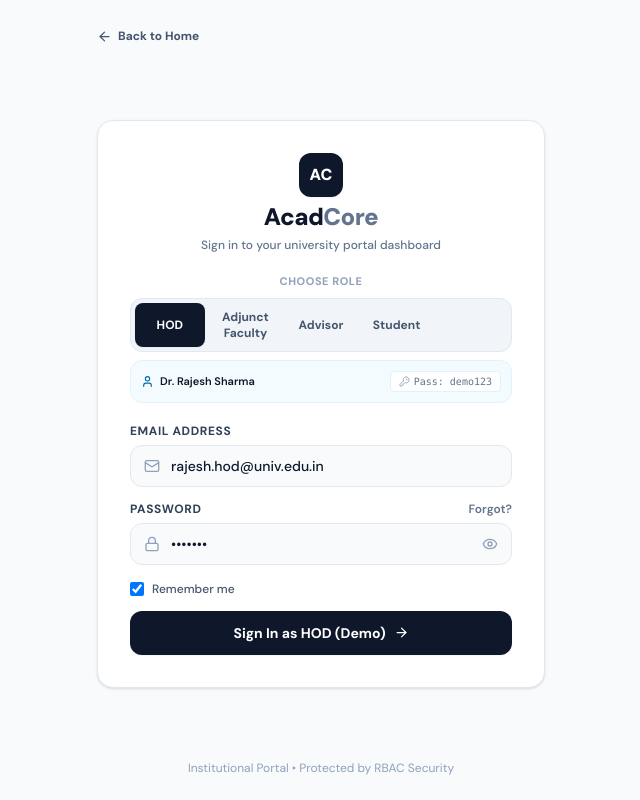
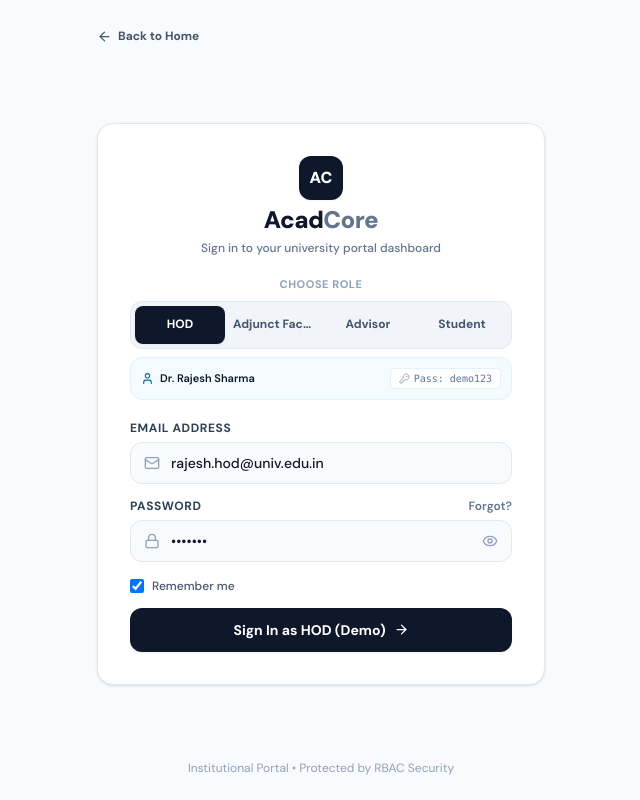
Before and after one commit to its5zoo/temp1, a React (Vite) app in the folder client/: page /login in a window 1280 px wide. Shown: the whole page, without its empty margins (319-959 px from the left). Built offline with nearby package versions, Linux system fonts and the light colour scheme; no server answers.

Commit message:
style: fix role selector grid to equal 4-column distribution filling entire container width

```diff
--- a/client/src/pages/Login.jsx
+++ b/client/src/pages/Login.jsx
@@ -150,7 +150,7 @@ export default function Login() {
             <span className="text-[11px] font-bold text-slate-400 uppercase tracking-wider block text-center">
               Choose Role
             </span>
-            <div className="grid grid-cols-5 gap-1.5 p-1 bg-slate-100 rounded-xl border border-slate-200">
+            <div className="grid grid-cols-4 gap-1 p-1 bg-slate-100 rounded-xl border border-slate-200">
               {ROLE_PRESETS.map((r) => {
                 const isSelected = selectedRole === r.id;
                 return (
@@ -158,13 +158,13 @@ export default function Login() {
                     key={r.id}
                     type="button"
                     onClick={() => handleRoleSelect(r)}
-                    className={`py-1.5 text-xs font-bold rounded-lg transition-all text-center cursor-pointer ${
+                    className={`py-2 px-1 text-xs font-bold rounded-lg transition-all text-center flex items-center justify-center cursor-pointer min-h-[38px] leading-tight ${
                       isSelected
                         ? 'bg-slate-900 text-white shadow-xs'
                         : 'text-slate-600 hover:text-slate-900 hover:bg-slate-200/50'
                     }`}
                   >
-                    {r.label}
+                    <span className="truncate">{r.label}</span>
                   </button>
                 );
               })}
```
